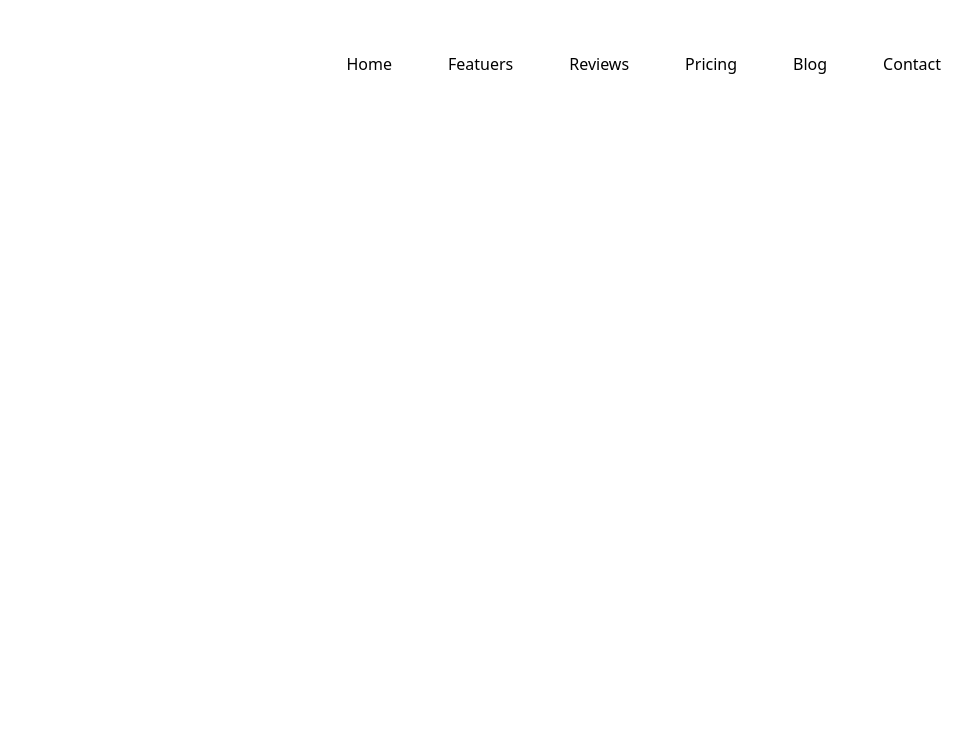
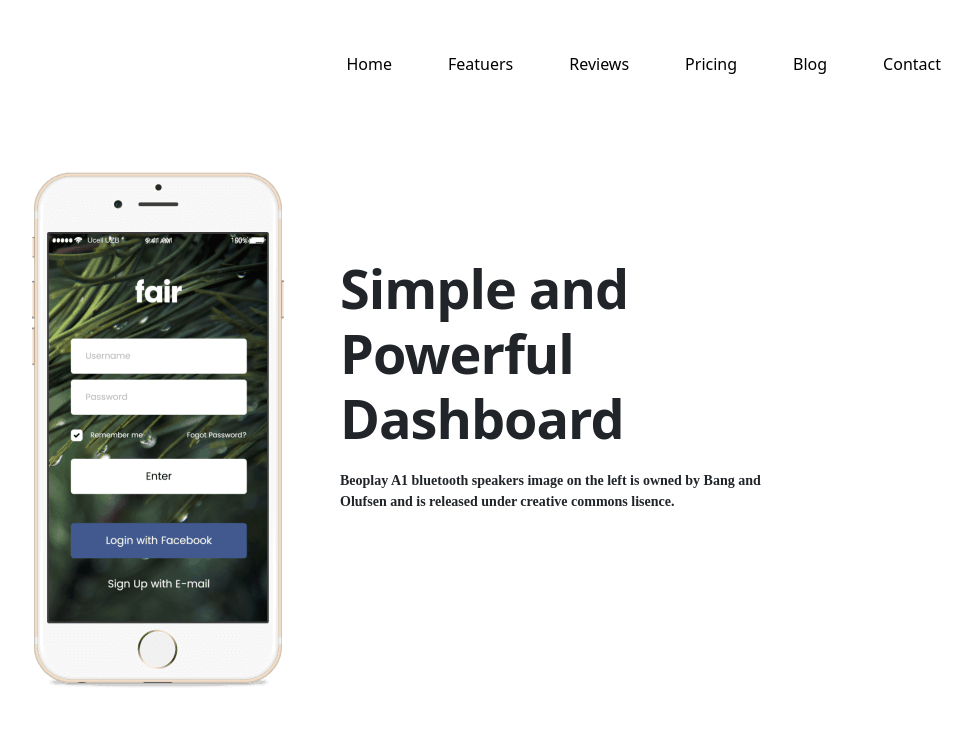
Before and after one commit to salarissa321/project-29, a plain HTML site: page index.html in a window 1280 px wide. Shown: the whole page, without its empty margins (217-1189 px from the left). Drawn offline with nearby package versions, Linux system fonts and the light colour scheme.

Commit message:
add 1 Seite

```diff
--- a/css/style.css
+++ b/css/style.css
@@ -21,3 +21,23 @@ body{
 margin: 20px;
 color: black;
 }
+
+.myimg{
+margin-left: 140px;
+}
+
+.mytitel{
+    font-size: 54px;
+    font-weight: 600;
+    line-height: 1.2;
+letter-spacing: -1px;
+margin: 0 0 20px;
+}
+
+.myparagraf{
+    font-family: Poppins;
+    font-size: 14px;
+    margin: 0 0 25px;
+    font-weight: 600;
+    line-height: 1.5;
+}
--- a/index.html
+++ b/index.html
@@ -41,6 +41,20 @@
           </nav>
     </div>
 
+    <div class="container py-5">
+      <div class="row">
+        <div class="col-lg-5">
+          <img class="myimg " src="Images/app-signup.png" alt="">
+        </div>
+        <div class="col-lg-5 pt-5 mt-5">
+          <h1 class="mytitel">Simple and Powerful <br> Dashboard</h1>
+          <p class="myparagraf">Beoplay A1 bluetooth speakers image on the left is owned by Bang and Olufsen and is released under creative commons lisence.</p>
+        </div>
+        <form class="myinput" >
+
+        </form>
+      </div>
+    </div>
 
     <script src="https://cdn.jsdelivr.net/npm/bootstrap@5.2.3/dist/js/bootstrap.bundle.min.js" integrity="sha384-kenU1KFdBIe4zVF0s0G1M5b4hcpxyD9F7jL+jjXkk+Q2h455rYXK/7HAuoJl+0I4" crossorigin="anonymous"></script>
   </body>
```
Also changed, not shown: Images/app-signup.png (added).
